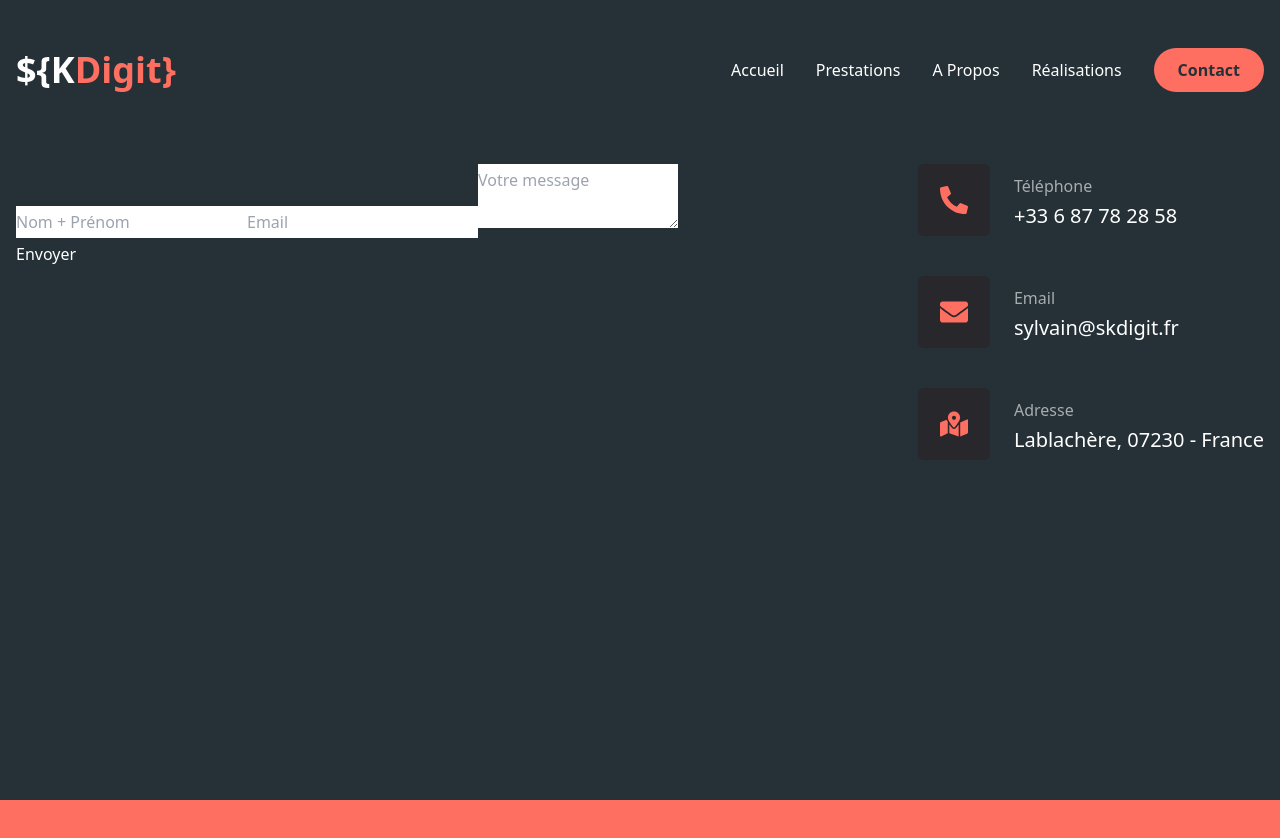
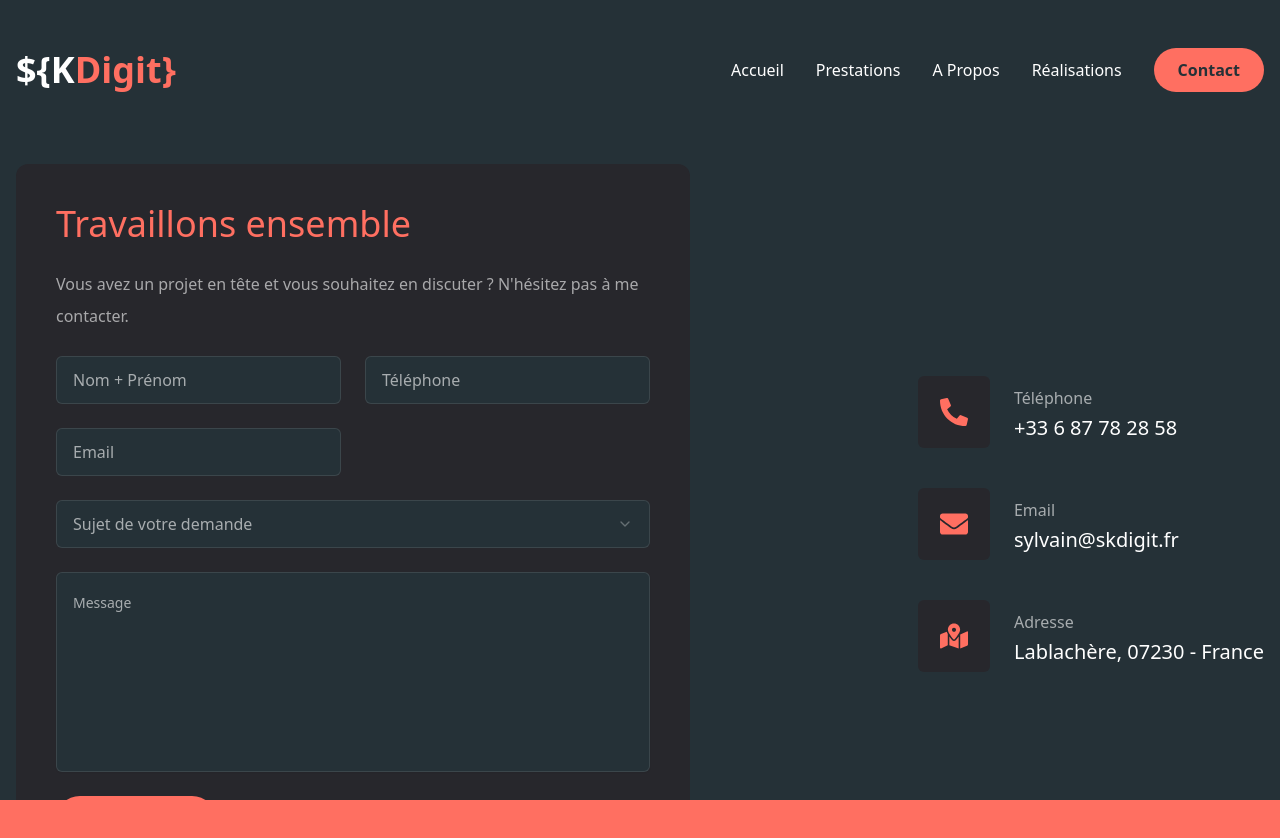
Before and after one commit to VaylSin/portfolio_2025, a Next.js app: page /contact in a window 1280 px wide. Shown: the top 838 px of the page. Before the commit the page ends 800 px from the top, so only its background shows below. Built offline with nearby package versions, Linux system fonts and the light colour scheme.

Commit message:
fix form - 4

```diff
--- a/app/contact/page.jsx
+++ b/app/contact/page.jsx
@@ -69,24 +69,8 @@ const Contact = () => {
 			<div className="container mx-auto">
 				<div className="flex flex-col-reverse xl:flex-row gap-[30px]">
 					<div className="xl:w-[54%] order-2 xl:order-none">
-						<form name="contact" method="POST" action="/" data-netlify="true">
-							<input
-								type="text"
-								name="nom_complet"
-								placeholder="Nom + Prénom"
-								required
-							/>
-							<input type="email" name="email" placeholder="Email" required />
-							<textarea
-								name="message"
-								placeholder="Votre message"
-								required
-							></textarea>
-							<input type="hidden" name="bot-field" />
-							<button type="submit">Envoyer</button>
-						</form>
-						{/* <form
-							name="contact"
+						<form
+							name="contact_principal"
 							method="POST"
 							action="/"
 							data-netlify="true"
@@ -95,7 +79,7 @@ const Contact = () => {
 							className="flex flex-col gap-6 p-10 bg-[#27272c] rounded-xl"
 							onSubmit={handleSubmit}
 						>
-							<input type="hidden" name="form-name" value="contact" />
+							<input type="hidden" name="form-name" value="contact_principal" />
 							<input type="hidden" name="bot-field" />
 							<h3 className="text-4xl text-accent">Travaillons ensemble</h3>
 							<p className="text-white/60">
@@ -154,7 +138,7 @@ const Contact = () => {
 							<Button type="submit" size="md" className="max-w-40">
 								Envoyer
 							</Button>
-						</form> */}
+						</form>
 					</div>
 					<div className="flex-1 flex items-center justify-center lg:justify-start xl:justify-end order-1 xl:order-none mb-8 xl:mb-0">
 						<ul className="flex flex-col gap-10">
```
